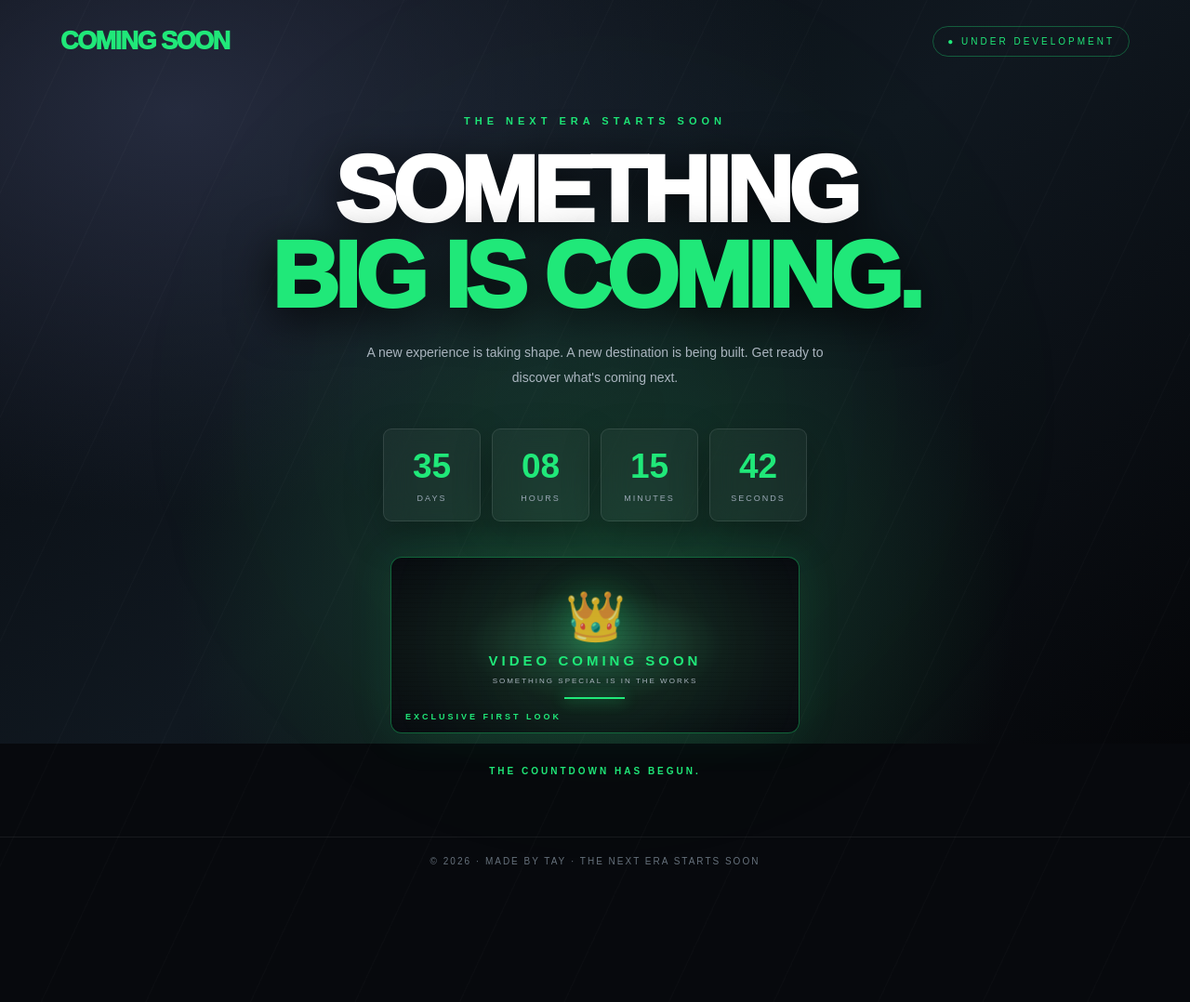
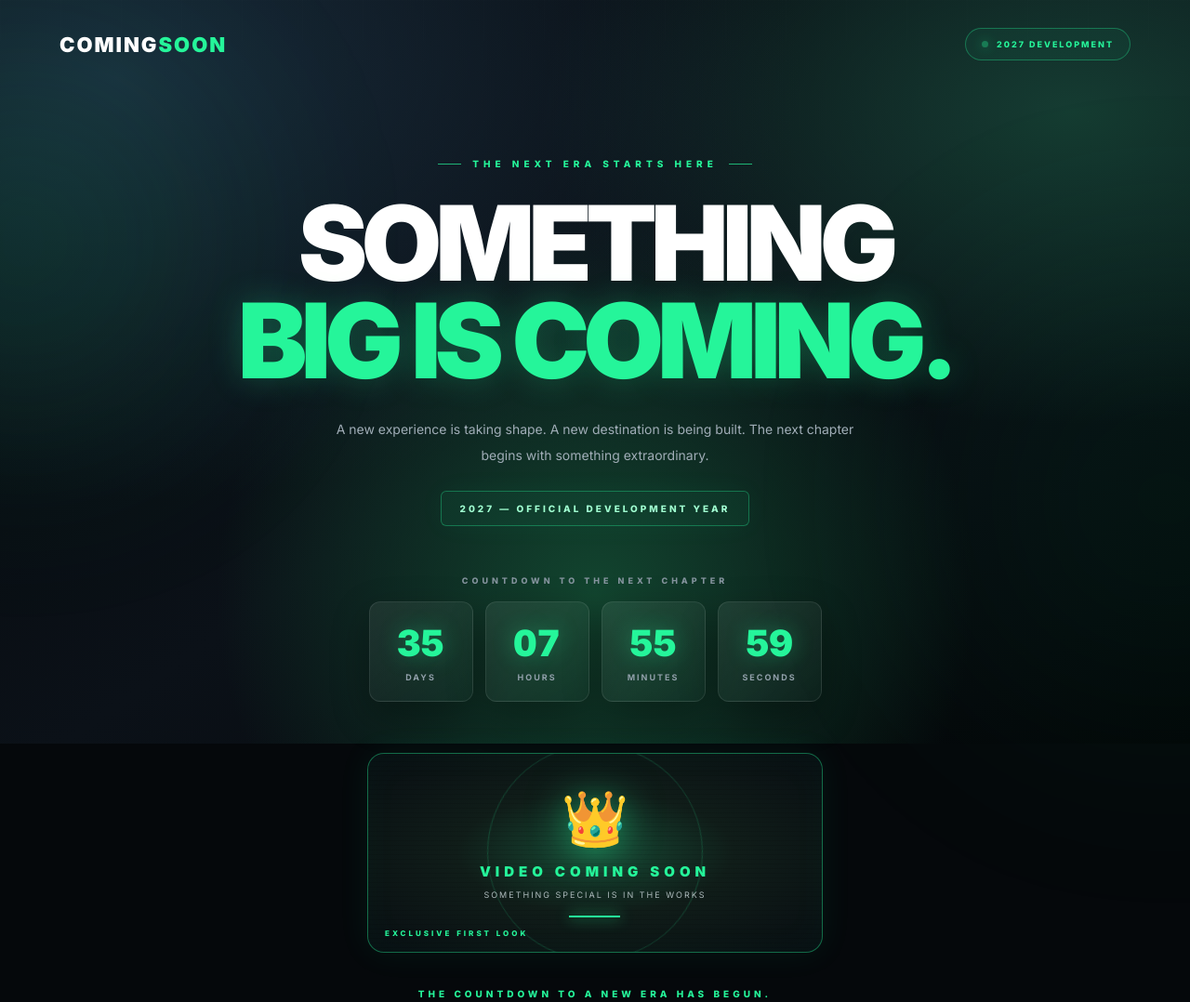
Before and after one commit to nyxg7/NYXG7, a plain HTML site: page index.html in a window 1280 px wide. Shown: the top 1078 px of the page at 93% size. Before the commit the page ends 952 px from the top, so only its background shows below. Drawn offline with Linux system fonts and the light colour scheme.

Commit message:
Revise HTML structure and styles for launch page
Updated the theme color, titles, and descriptions. Enhanced countdown functionality and adjusted styles for improved layout and design.

```diff
--- a/index.html
+++ b/index.html
@@ -4,298 +4,441 @@
 <head>
 <meta charset="UTF-8">
 <meta name="viewport" content="width=device-width, initial-scale=1.0">
-<meta name="theme-color" content="#07090d">
-<title>Something Big Is Coming</title>
+<meta name="theme-color" content="#05080b">
+<meta name="description" content="Something extraordinary is coming. Official development begins in 2027.">
+<title>COMING SOON — The Next Era</title>
 
 <style>
-*{box-sizing:border-box;margin:0;padding:0}
+@import url('https://fonts.googleapis.com/css2?family=Inter:wght@400;500;600;700;800;900&display=swap');
 
-:root{
- --green:#20e879;
- --bg:#07090d;
- --muted:#aab5bf;
+:root {
+  --green: #25f59a;
+  --green-light: #a0ffd1;
+  --bg: #05080b;
+  --muted: #a0adb7;
 }
 
-body{
- background:var(--bg);
- color:white;
- font-family:Arial,Helvetica,sans-serif;
- min-height:100vh;
- overflow-x:hidden;
+* {
+  box-sizing: border-box;
+  margin: 0;
+  padding: 0;
 }
 
-.background{
- position:fixed;
- inset:0;
- z-index:-3;
- background:
- radial-gradient(ellipse at 50% 80%,#173b2c 0%,transparent 50%),
- radial-gradient(ellipse at 15% 15%,#252b3e 0%,transparent 45%),
- linear-gradient(140deg,#080b10,#101820,#050609);
+html {
+  scroll-behavior: smooth;
 }
 
-.background:after{
- content:"";
- position:absolute;
- inset:-50%;
- background:repeating-linear-gradient(
-  115deg,
-  transparent 0 100px,
-  #ffffff06 101px 102px
- );
- animation:move 35s linear infinite;
+body {
+  min-height: 100vh;
+  overflow-x: hidden;
+  color: white;
+  background: var(--bg);
+  font-family: Inter, Arial, sans-serif;
 }
 
-@keyframes move{
- to{transform:translate(120px,100px)}
+body::before {
+  content: "";
+  position: fixed;
+  inset: 0;
+  z-index: -3;
+  background:
+    radial-gradient(ellipse at 50% 80%, #12452f 0%, transparent 45%),
+    radial-gradient(ellipse at 10% 10%, #192c3c 0%, transparent 45%),
+    radial-gradient(ellipse at 90% 15%, #153c32 0%, transparent 35%),
+    linear-gradient(145deg, #05080b, #0b1118, #030507);
 }
 
-.glow{
- position:fixed;
- width:400px;
- height:400px;
- background:#16e87818;
- filter:blur(100px);
- border-radius:50%;
- top:30%;
- left:35%;
- z-index:-2;
- animation:pulse 5s infinite alternate;
- pointer-events:none;
+body::after {
+  content: "";
+  position: fixed;
+  inset: 0;
+  z-index: -2;
+  pointer-events: none;
+  opacity: .25;
+  background-image:
+    linear-gradient(#ffffff08 1px, transparent 1px),
+    linear-gradient(90deg, #ffffff08 1px, transparent 1px);
+  background-size: 65px 65px;
+  mask-image: linear-gradient(to bottom, black, transparent 90%);
 }
 
-@keyframes pulse{
- to{transform:scale(1.5);opacity:.4}
+.ambient {
+  position: fixed;
+  width: 350px;
+  height: 350px;
+  border-radius: 50%;
+  background: #18ed8730;
+  filter: blur(110px);
+  pointer-events: none;
+  z-index: -1;
+  animation: ambient 8s ease-in-out infinite alternate;
 }
 
-header{
- width:min(1150px,90%);
- margin:auto;
- padding:28px 0;
- display:flex;
- justify-content:space-between;
- align-items:center;
+.ambient.one {
+  top: 15%;
+  left: -150px;
 }
 
-.logo{
- font-size:27px;
- font-weight:1000;
- letter-spacing:-1.5px;
- color:var(--green);
+.ambient.two {
+  right: -150px;
+  bottom: 5%;
+  animation-delay: -4s;
 }
 
-.status{
- color:var(--green);
- font-size:10px;
- letter-spacing:3px;
- border:1px solid #20e87955;
- padding:10px 15px;
- border-radius:30px;
+@keyframes ambient {
+  to {
+    transform: translateY(-50px) scale(1.25);
+    opacity: .45;
+  }
 }
 
-main{
- min-height:calc(100vh - 100px);
- display:flex;
- flex-direction:column;
- align-items:center;
- justify-content:center;
- text-align:center;
- padding:35px 20px 65px;
+header {
+  width: min(1200px, 90%);
+  margin: auto;
+  padding: 30px 0;
+  display: flex;
+  align-items: center;
+  justify-content: space-between;
+  animation: appear 1s ease both;
 }
 
-.eyebrow{
- color:var(--green);
- font-size:11px;
- font-weight:bold;
- letter-spacing:5px;
- margin-bottom:22px;
+.logo {
+  font-size: 22px;
+  font-weight: 900;
+  letter-spacing: 2px;
 }
 
-h1{
- font-size:clamp(45px,9vw,100px);
- font-weight:1000;
- line-height:.92;
- letter-spacing:-5px;
- text-shadow:0 10px 50px #000;
+.logo span {
+  color: var(--green);
 }
 
-h1 span{color:var(--green)}
-
-.subtitle{
- color:var(--muted);
- font-size:14px;
- line-height:1.9;
- max-width:520px;
- margin:24px auto 32px;
+.status {
+  display: flex;
+  align-items: center;
+  gap: 9px;
+  padding: 11px 17px;
+  border: 1px solid #25f59a55;
+  border-radius: 50px;
+  color: var(--green);
+  background: #25f59a0b;
+  font-size: 9px;
+  font-weight: 800;
+  letter-spacing: 2px;
 }
 
-.countdown{
- display:flex;
- justify-content:center;
- flex-wrap:wrap;
- gap:12px;
- margin:10px 0 38px;
+.status-dot {
+  width: 7px;
+  height: 7px;
+  background: var(--green);
+  border-radius: 50%;
+  box-shadow: 0 0 12px var(--green);
+  animation: blink 1.5s infinite;
 }
 
-.timebox{
- width:105px;
- padding:19px 8px;
- background:#ffffff09;
- border:1px solid #ffffff1b;
- border-radius:9px;
- backdrop-filter:blur(15px);
- box-shadow:0 15px 40px #0004;
+@keyframes blink {
+  50% { opacity: .3; }
 }
 
-.number{
- display:block;
- color:var(--green);
- font-size:37px;
- font-weight:900;
- font-variant-numeric:tabular-nums;
+main {
+  width: min(1050px, 92%);
+  min-height: 83vh;
+  margin: auto;
+  padding: 75px 0 85px;
+  display: flex;
+  flex-direction: column;
+  align-items: center;
+  text-align: center;
 }
 
-.label{
- color:#9ba8b5;
- font-size:9px;
- letter-spacing:2px;
- margin-top:8px;
+.eyebrow {
+  display: inline-flex;
+  align-items: center;
+  gap: 12px;
+  color: var(--green);
+  font-size: 10px;
+  font-weight: 800;
+  letter-spacing: 5px;
+  margin-bottom: 27px;
+  animation: appear .8s .1s ease both;
 }
 
-.teaser{
- width:min(440px,90vw);
- height:190px;
- margin:0 auto 25px;
- border:1px solid #20e87966;
- border-radius:12px;
- overflow:hidden;
- position:relative;
- background:
- radial-gradient(
-  ellipse at center,
-  #25513c 0%,
-  #111c1a 45%,
-  #080b10 100%
- );
- box-shadow:0 0 50px #20e87917;
- display:grid;
- place-items:center;
+.eyebrow::before,
+.eyebrow::after {
+  content: "";
+  width: 25px;
+  height: 1px;
+  background: var(--green);
+  opacity: .7;
 }
 
-.teaser:before{
- content:"";
- position:absolute;
- inset:0;
- background:repeating-linear-gradient(
+h1 {
+  font-size: clamp(48px, 10vw, 112px);
+  font-weight: 900;
+  line-height: .94;
+  letter-spacing: -7px;
+  animation: appear 1s .2s ease both;
+}
+
+h1 span {
+  display: block;
+  color: var(--green);
+  text-shadow: 0 0 35px #25f59a44;
+}
+
+.subtitle {
+  max-width: 570px;
+  margin: 28px auto 24px;
+  color: var(--muted);
+  font-size: 14px;
+  line-height: 2;
+  animation: appear 1s .35s ease both;
+}
+
+.year-tag {
+  display: inline-block;
+  padding: 12px 20px;
+  border: 1px solid #25f59a55;
+  border-radius: 6px;
+  color: var(--green-light);
+  background: #25f59a0b;
+  font-size: 10px;
+  font-weight: 800;
+  letter-spacing: 3px;
+  box-shadow: 0 0 30px #25f59a0b;
+  animation: appear 1s .45s ease both;
+}
+
+.section-label {
+  margin: 53px 0 17px;
+  color: #85949e;
+  font-size: 9px;
+  font-weight: 800;
+  letter-spacing: 4px;
+}
+
+.countdown {
+  display: flex;
+  justify-content: center;
+  flex-wrap: wrap;
+  gap: 13px;
+  animation: appear 1s .55s ease both;
+}
+
+.timebox {
+  width: 112px;
+  padding: 20px 10px;
+  position: relative;
+  overflow: hidden;
+  border: 1px solid #ffffff19;
+  border-radius: 12px;
+  background: linear-gradient(145deg, #ffffff12, #ffffff04);
+  backdrop-filter: blur(15px);
+  box-shadow: 0 15px 40px #0005;
+  transition: transform .3s, border-color .3s;
+}
+
+.timebox:hover {
+  transform: translateY(-6px);
+  border-color: #25f59a88;
+}
+
+.number {
+  display: block;
+  color: var(--green);
+  font-size: 39px;
+  font-weight: 900;
+  font-variant-numeric: tabular-nums;
+  text-shadow: 0 0 25px #25f59a55;
+}
+
+.label {
+  margin-top: 8px;
+  color: #91a0aa;
+  font-size: 9px;
+  font-weight: 700;
+  letter-spacing: 2px;
+}
+
+.teaser {
+  width: min(490px, 92vw);
+  min-height: 215px;
+  margin-top: 55px;
+  display: grid;
+  place-items: center;
+  position: relative;
+  overflow: hidden;
+  border: 1px solid #25f59a66;
+  border-radius: 18px;
+  background:
+    radial-gradient(ellipse at center, #174a35 0%, #101d19 43%, #080d12 100%);
+  box-shadow:
+    0 0 35px #25f59a12,
+    inset 0 0 40px #25f59a09;
+  animation: appear 1s .7s ease both;
+}
+
+.teaser::before {
+  content: "";
+  position: absolute;
+  inset: 0;
+  background: repeating-linear-gradient(
     0deg,
     transparent 0 4px,
     #0003 5px
   );
- pointer-events:none;
+  pointer-events: none;
 }
 
-.teaser-glow{
- position:absolute;
- width:150px;
- height:150px;
- background:#20e87930;
- filter:blur(65px);
- border-radius:50%;
- animation:pulse 3s infinite alternate;
+.teaser::after {
+  content: "";
+  position: absolute;
+  width: 230px;
+  height: 230px;
+  border: 1px solid #25f59a30;
+  border-radius: 50%;
+  animation: rotate 18s linear infinite;
 }
 
-.coming-soon-content{
- position:relative;
- z-index:2;
- text-align:center;
+@keyframes rotate {
+  to { transform: rotate(360deg); }
 }
 
-.crown{
- font-size:48px;
- margin-bottom:10px;
- filter:drop-shadow(0 0 20px #20e87988);
- animation:teaserPulse 3s infinite alternate;
+.teaser-content {
+  position: relative;
+  z-index: 2;
+  padding: 25px;
 }
 
-@keyframes teaserPulse{
- to{
-  transform:scale(1.15);
-  opacity:.65;
+.crown {
+  font-size: 57px;
+  margin-bottom: 12px;
+  filter: drop-shadow(0 0 20px #25f59a88);
+  animation: crown 3s ease-in-out infinite alternate;
+}
+
+@keyframes crown {
+  to { transform: translateY(-8px) scale(1.08); }
+}
+
+.teaser-title {
+  color: var(--green);
+  font-size: 15px;
+  font-weight: 900;
+  letter-spacing: 5px;
+}
+
+.teaser-subtitle {
+  margin-top: 10px;
+  color: #aebbbd;
+  font-size: 9px;
+  letter-spacing: 2px;
+}
+
+.teaser-line {
+  width: 55px;
+  height: 2px;
+  margin: 17px auto 0;
+  background: var(--green);
+  box-shadow: 0 0 15px var(--green);
+}
+
+.teaser-caption {
+  position: absolute;
+  bottom: 15px;
+  left: 18px;
+  color: var(--green);
+  font-size: 8px;
+  font-weight: 800;
+  letter-spacing: 3px;
+}
+
+.bottom-text {
+  margin-top: 38px;
+  color: var(--green);
+  font-size: 10px;
+  font-weight: 800;
+  letter-spacing: 4px;
+  animation: appear 1s .9s ease both;
+}
+
+footer {
+  width: 100%;
+  padding: 25px 15px;
+  border-top: 1px solid #ffffff12;
+  color: #77848d;
+  text-align: center;
+  font-size: 9px;
+  letter-spacing: 2px;
+}
+
+footer span {
+  color: var(--green);
+}
+
+@keyframes appear {
+  from {
+    opacity: 0;
+    transform: translateY(22px);
+  }
+  to {
+    opacity: 1;
+    transform: translateY(0);
   }
 }
 
-.coming-title{
- color:var(--green);
- font-size:15px;
- font-weight:900;
- letter-spacing:4px;
+@media(max-width:600px) {
+  header {
+    padding: 22px 0;
   }
 
-.coming-subtitle{
- color:#aab5bf;
- font-size:8px;
- letter-spacing:2px;
- margin-top:9px;
+  .logo {
+    font-size: 17px;
   }
 
-.coming-line{
- width:65px;
- height:2px;
- background:var(--green);
- margin:13px auto 0;
- box-shadow:0 0 15px var(--green);
+  .status {
+    padding: 9px 11px;
+    font-size: 7px;
+    letter-spacing: 1px;
   }
 
-.teaser-caption{
- position:absolute;
- bottom:12px;
- left:15px;
- font-size:9px;
- color:var(--green);
- letter-spacing:3px;
- font-weight:bold;
- z-index:3;
+  main {
+    padding-top: 65px;
   }
 
-.bottom-text{
- color:var(--green);
- font-size:10px;
- font-weight:bold;
- letter-spacing:3px;
- margin-top:10px;
+  h1 {
+    letter-spacing: -3px;
   }
 
-footer{
- text-align:center;
- padding:20px;
- color:#67727d;
- font-size:10px;
- letter-spacing:2px;
- border-top:1px solid #ffffff12;
+  .eyebrow {
+    font-size: 8px;
+    letter-spacing: 3px;
   }
 
-@media(max-width:500px){
- .timebox{
-  width:calc(50% - 8px);
-  max-width:145px;
+  .subtitle {
+    font-size: 12px;
   }
 
- h1{letter-spacing:-3px}
-
- .teaser{height:160px}
-
- header{padding:22px 0}
-
- .logo{font-size:22px}
-
- .status{
-  font-size:8px;
-  padding:9px;
+  .timebox {
+    width: calc(50% - 8px);
+    max-width: 145px;
   }
 
- .eyebrow{
-  font-size:9px;
-  letter-spacing:3px;
+  .teaser {
+    min-height: 185px;
+  }
+
+  .bottom-text {
+    font-size: 8px;
+    letter-spacing: 2px;
+  }
+}
+
+@media(prefers-reduced-motion:reduce) {
+  *, *::before, *::after {
+    animation-duration: .01ms !important;
+    animation-iteration-count: 1 !important;
+    scroll-behavior: auto !important;
+    transition-duration: .01ms !important;
   }
 }
 </style>
@@ -303,73 +446,79 @@ footer{
 
 <body>
 
-<div class="background"></div>
-<div class="glow"></div>
+<div class="ambient one"></div>
+<div class="ambient two"></div>
 
 <header>
- <div class="logo">COMING SOON</div>
- <div class="status">● UNDER DEVELOPMENT</div>
+  <div class="logo">COMING<span>SOON</span></div>
+
+  <div class="status">
+    <span class="status-dot"></span>
+    2027 DEVELOPMENT
+  </div>
 </header>
 
 <main>
 
   <div class="eyebrow">
-  THE NEXT ERA STARTS SOON
+    THE NEXT ERA STARTS HERE
   </div>
 
   <h1>
-  SOMETHING<br>
+    SOMETHING
     <span>BIG IS COMING.</span>
   </h1>
 
   <p class="subtitle">
     A new experience is taking shape.
     A new destination is being built.
-  Get ready to discover what's coming next.
+    The next chapter begins with something extraordinary.
   </p>
 
+  <div class="year-tag">
+    2027 — OFFICIAL DEVELOPMENT YEAR
+  </div>
+
+  <div class="section-label">
+    COUNTDOWN TO THE NEXT CHAPTER
+  </div>
+
   <div class="countdown">
-
     <div class="timebox">
-   <span class="number" id="days">35</span>
+      <span class="number" id="days">00</span>
       <div class="label">DAYS</div>
     </div>
 
     <div class="timebox">
-   <span class="number" id="hours">08</span>
+      <span class="number" id="hours">00</span>
       <div class="label">HOURS</div>
     </div>
 
     <div class="timebox">
-   <span class="number" id="minutes">15</span>
+      <span class="number" id="minutes">00</span>
       <div class="label">MINUTES</div>
     </div>
 
     <div class="timebox">
-   <span class="number" id="seconds">47</span>
+      <span class="number" id="seconds">00</span>
       <div class="label">SECONDS</div>
     </div>
-
   </div>
 
   <div class="teaser">
 
-  <div class="teaser-glow"></div>
-
-  <div class="coming-soon-content">
-
+    <div class="teaser-content">
       <div class="crown">👑</div>
 
-   <div class="coming-title">
+      <div class="teaser-title">
         VIDEO COMING SOON
       </div>
 
-   <div class="coming-subtitle">
+      <div class="teaser-subtitle">
         SOMETHING SPECIAL IS IN THE WORKS
       </div>
 
-   <div class="coming-line"></div>
-
+      <div class="teaser-line"></div>
     </div>
 
     <div class="teaser-caption">
@@ -379,72 +528,49 @@ footer{
   </div>
 
   <div class="bottom-text">
-  THE COUNTDOWN HAS BEGUN.
+    THE COUNTDOWN TO A NEW ERA HAS BEGUN.
   </div>
 
 </main>
 
 <footer>
- © 2026 · MADE BY TAY · THE NEXT ERA STARTS SOON
+  © 2027 · MADE BY <span>TAY</span> · THE NEXT ERA STARTS SOON
 </footer>
 
 <script>
-const countdownDuration =
- 35 * 24 * 60 * 60 * 1000 +
- 8 * 60 * 60 * 1000 +
- 15 * 60 * 1000 +
- 47 * 1000;
+const targetTime = new Date("2027-01-01T00:00:00").getTime();
 
-let targetTime;
+function updateCountdown() {
+  const remaining = Math.max(0, targetTime - Date.now());
 
-try{
- const savedTarget =
-  localStorage.getItem("launchTime");
+  const days = Math.floor(remaining / 86400000);
+  const hours = Math.floor((remaining % 86400000) / 3600000);
+  const minutes = Math.floor((remaining % 3600000) / 60000);
+  const seconds = Math.floor((remaining % 60000) / 1000);
 
- if(savedTarget && Number(savedTarget)>Date.now()){
-  targetTime=Number(savedTarget);
- }else{
-  targetTime=Date.now()+countdownDuration;
-  localStorage.setItem(
-   "launchTime",
-   String(targetTime)
-  );
- }
-}catch(error){
- targetTime=Date.now()+countdownDuration;
-}
+  document.getElementById("days").textContent =
+    String(days).padStart(2, "0");
 
-function updateCountdown(){
- const remaining=Math.max(
-  0,
-  targetTime-Date.now()
- );
+  document.getElementById("hours").textContent =
+    String(hours).padStart(2, "0");
 
- const days=Math.floor(remaining/86400000);
- const hours=Math.floor((remaining%86400000)/3600000);
- const minutes=Math.floor((remaining%3600000)/60000);
- const seconds=Math.floor((remaining%60000)/1000);
+  document.getElementById("minutes").textContent =
+    String(minutes).padStart(2, "0");
 
- document.getElementById("days").textContent=
-  String(days).padStart(2,"0");
+  document.getElementById("seconds").textContent =
+    String(seconds).padStart(2, "0");
 
- document.getElementById("hours").textContent=
-  String(hours).padStart(2,"0");
+  if (remaining <= 0) {
+    document.querySelector(".section-label").textContent =
+      "OFFICIAL DEVELOPMENT YEAR";
 
- document.getElementById("minutes").textContent=
-  String(minutes).padStart(2,"0");
-
- document.getElementById("seconds").textContent=
-  String(seconds).padStart(2,"0");
-
- if(remaining<=0){
-  document.querySelector(".bottom-text").textContent=
-   "THE WAIT IS OVER.";
+    document.querySelector(".bottom-text").textContent =
+      "THE NEXT CHAPTER STARTS NOW.";
   }
 }
 
 updateCountdown();
-setInterval(updateCountdown,1000);
+setInterval(updateCountdown, 1000);
 </script>
 
 </body>
```
Lines whose indentation alone changed are shown as unchanged.
